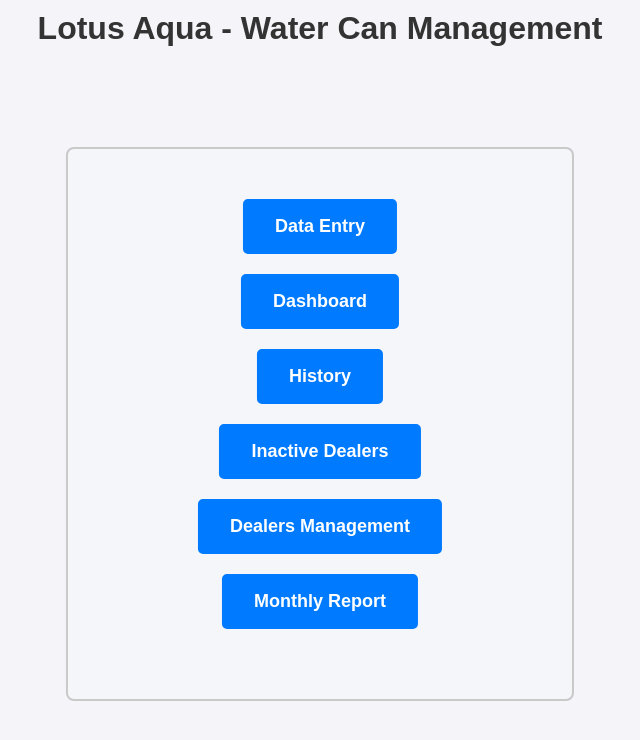
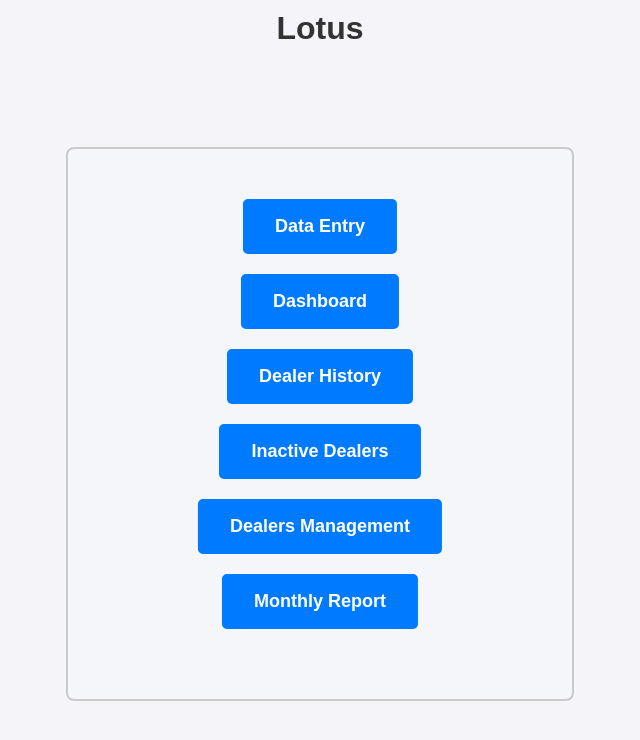
Before and after one commit to gokulhari012/Ticket-Management, a Flask app: page / in a window 1280 px wide. Shown: the top 740 px of the page, without its empty margins (320-960 px from the left). Run offline with Flask 3, Linux system fonts and the light colour scheme.

Commit message:
text corrections

```diff
--- a/templates/home.html
+++ b/templates/home.html
@@ -9,11 +9,11 @@
     <link rel="icon" type="image/x-icon" href="{{ url_for('static', filename='lotus_aqua_logo.jpg') }}">
 </head>
 <body>
-    <h1 class="home">Lotus Aqua - Water Can Management</h1>
+    <h1 class="home">Lotus</h1>
     <div class="home_window">
         <a href="/data_entry">Data Entry</a><br>
         <a href="/dashboard">Dashboard</a><br>
-        <a href="/history">History</a><br>
+        <a href="/history">Dealer History</a><br>
         <a href="/inactive_dealers">Inactive Dealers</a><br>
         <a href="/dealer_details">Dealers Management</a><br>
         <a href="/monthly_report">Monthly Report</a><br>
```
